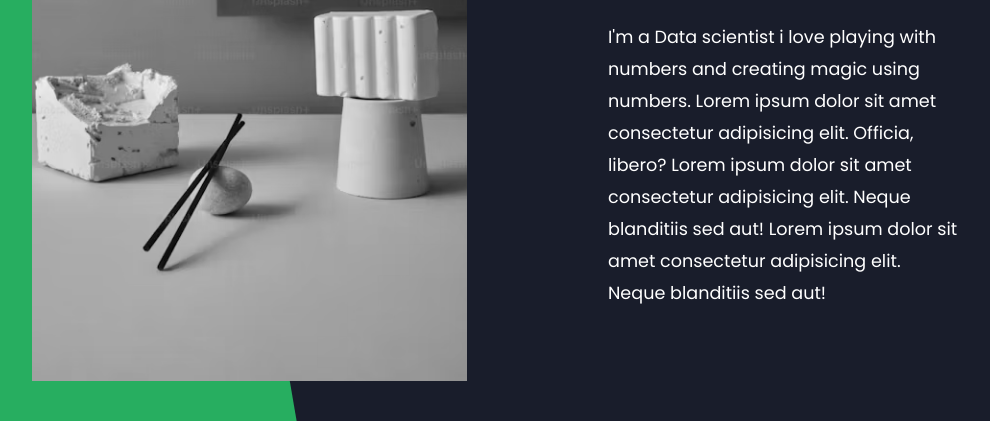
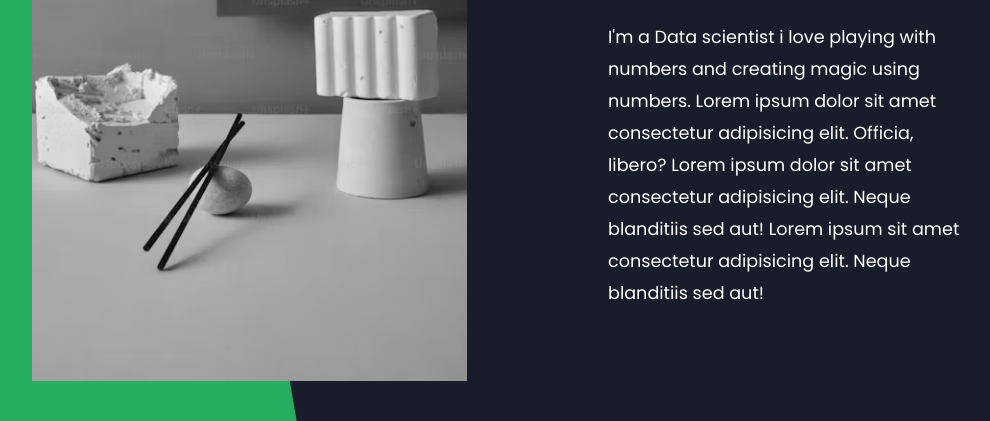
Before and after one commit to sandracod0/sandracod0, a plain HTML site: page Index.html in a window 1280 px wide. Shown: the part 379-800 px from the top of the page, without its empty margins (32-1022 px from the left). Drawn offline with Linux system fonts and the light colour scheme.

Commit message:
new changes

```diff
--- a/Index.html
+++ b/Index.html
@@ -30,7 +30,7 @@
                     I'm a Data scientist i love playing with numbers and creating magic using numbers.
                     Lorem ipsum dolor sit amet consectetur adipisicing elit. Officia, libero?
                     Lorem ipsum dolor sit amet consectetur adipisicing elit. Neque blanditiis sed aut!
-                    Lorem ipsum dolor sit amet consectetur adipisicing elit. Neque blanditiis sed aut!
+                    Lorem ipsum  sit amet consectetur adipisicing elit. Neque blanditiis sed aut!
                 </p>
                 <!-- <div class="btn-con">
                     <a href="" class="main-btn">
```
